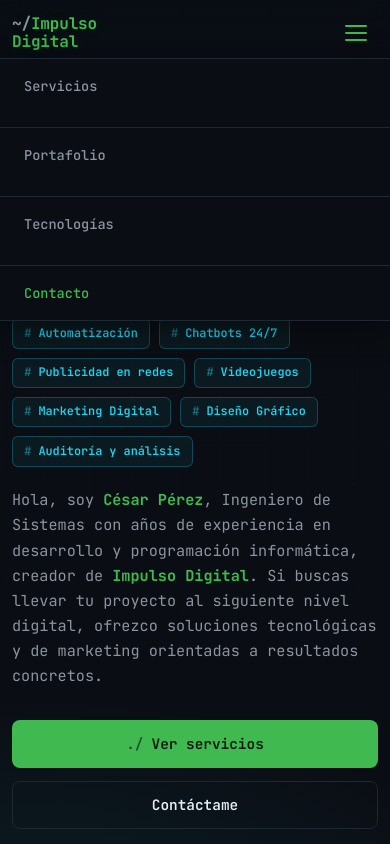
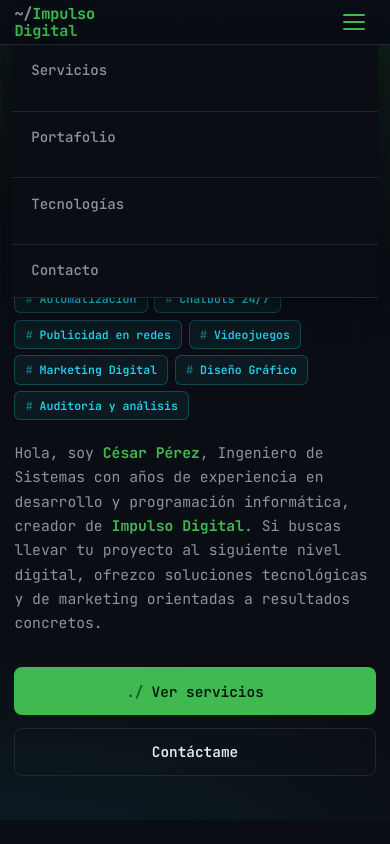
Before and after one commit to impulsodigitalvzla/web, a plain HTML site: page index.html in a window 390 px wide. Both pictures are taken after a click on the button "Abrir menú". Shown: the top 844 px of the page. Drawn offline with Linux system fonts and the light colour scheme; a script that the page names is missing.

Commit message:
Add files via upload

```diff
--- a/css/styles.css
+++ b/css/styles.css
@@ -558,7 +558,7 @@
 
 /* ---------- Mobile nav ---------- */
 
-html { -webkit-text-size-adjust: 100%; }
+html { -webkit-text-size-adjust: 100%; scroll-padding-top: 70px; }
 
 body { overflow-x: hidden; }
 
@@ -566,8 +566,8 @@
   .nav-toggle { display: flex; }
 
   .nav-links {
-    position: fixed;
-    top: 58px;
+    position: absolute;
+    top: 100%;
     left: 0;
     right: 0;
     flex-direction: column;
@@ -575,13 +575,19 @@
     background: var(--bg);
     border-bottom: 1px solid var(--border);
     box-shadow: var(--shadow);
-    transform: translateY(-120%);
-    transition: transform 0.3s ease;
-    max-height: calc(100dvh - 58px);
+    transform: translateY(-8px);
+    opacity: 0;
+    visibility: hidden;
+    transition: transform 0.3s ease, opacity 0.3s ease, visibility 0.3s;
+    max-height: calc(100dvh - 60px);
     overflow-y: auto;
   }
 
-  .nav-links.open { transform: translateY(0); }
+  .nav-links.open {
+    transform: translateY(0);
+    opacity: 1;
+    visibility: visible;
+  }
 
   .nav-links a { padding: 1rem 1.5rem; border-top: 1px solid var(--border); }
 
@@ -640,6 +646,31 @@
   .tag { font-size: 0.68rem; }
 }
 
+@media (max-width: 420px) {
+  .container { padding: 0 0.15rem; }
+  .hero h1 { font-size: 1.42rem; }
+  .hero-sub { font-size: 0.92rem; }
+  .hero-services { gap: 0.4rem; }
+  .hero-services li { font-size: 0.72rem; padding: 0.26rem 0.65rem; }
+  .section-head h2 { font-size: 1.3rem; }
+  .service h3, .portfolio-card h3 { font-size: 0.95rem; }
+  .fullstack-title h3 { font-size: 1.05rem; }
+  .grid { gap: 1.1rem; }
+  .contact-grid { gap: 1.1rem; }
+  .logo { font-size: 0.95rem; }
+  .nav-links a { padding: 0.9rem 1.2rem; font-size: 0.88rem; }
+}
+
+@media (max-width: 360px) {
+  .hero { padding: 2.75rem 0 2.5rem; }
+  .hero h1 { font-size: 1.28rem; }
+  .section { padding: 2.5rem 0; }
+  .btn { font-size: 0.85rem; padding: 0.68rem 1rem; }
+  .eyebrow { letter-spacing: 0.1em; font-size: 0.68rem; }
+  .card-body p { font-size: 0.84rem; }
+  .footer { font-size: 0.74rem; }
+}
+
 input, textarea {
   font-size: 16px;
   -webkit-appearance: none;
```
